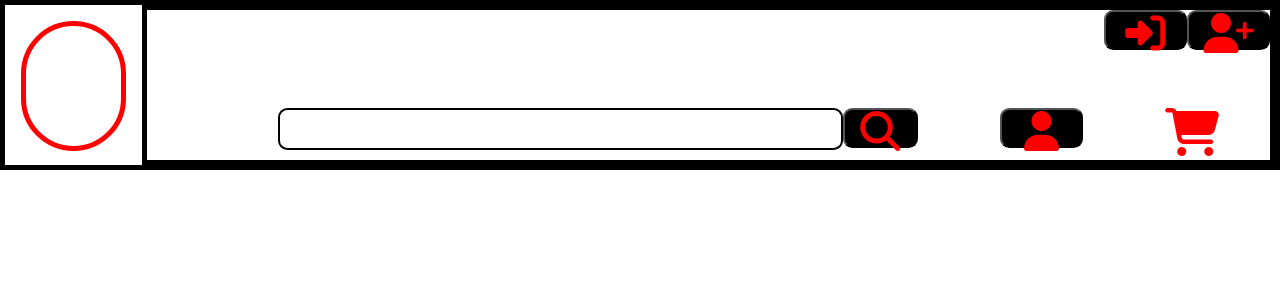
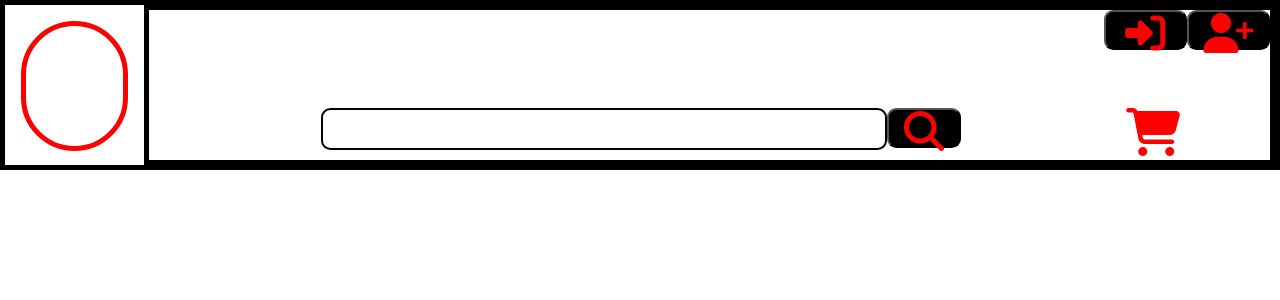
Before and after one commit to henryDozie/PickAutoParts, a React (Create React App) app in the folder pickautoparts/client/: page / in a window 1280 px wide. Shown: the top 300 px of the page. Built offline with nearby package versions, Linux system fonts and the light colour scheme.

Commit message:
added more flexibility for the login to the header

```diff
--- a/pickautoparts/client/src/components/header.js
+++ b/pickautoparts/client/src/components/header.js
@@ -1,6 +1,6 @@
 import React, { Component } from "react";
 import Form from "./searchform";
-import { verifyUser } from "../services/api_helper";
+import { verifyUser, indexOrders } from "../services/api_helper";
 import { Link, withRouter } from "react-router-dom";
 
 class Header extends Component {
@@ -28,12 +28,24 @@ class Header extends Component {
     }
   }
 
+  profileSubmit = async (e) => {
+    e.preventDefault()
+    const resp = await indexOrders()
+    console.log(resp);
+
+    const smthing = resp.filter((resp) => resp.created_by === 1)
+
+    console.log(smthing);
+
+
+  }
+
   render() {
     console.log(this.state.currentUser);
     return (
       <div>
         <header>
-          <div className="logo"></div>
+          <Link to="/home"><div className="logo"></div></Link>
           <div className="headRegion">
             <div className="loginAndSignUp">
               <div className="login">
@@ -60,12 +72,16 @@ class Header extends Component {
             {/* )} */}
             <div className="cartAndBar">
               <Form handleLogin={this.handleLogin} />
-              <div className="profileButton">
-                <button>
-                  <i className="fas fa-user fa-3x"></i>
-                </button>
-              </div>
-              <i className="fas fa-shopping-cart fa-3x"></i>
+              {this.props.currentUser &&
+                <div className="profileButton">
+                  <button onClick={e => this.profileSubmit(e)}>
+                    {/* <i className="fas fa-user fa-3x"></i> */}
+                    <h2>Profile</h2>
+                  </button>
+                </div>}
+                <Link to="/cart">
+                <i className="fas fa-shopping-cart fa-3x"></i>
+                </Link>
             </div>
           </div>
         </header>
```
